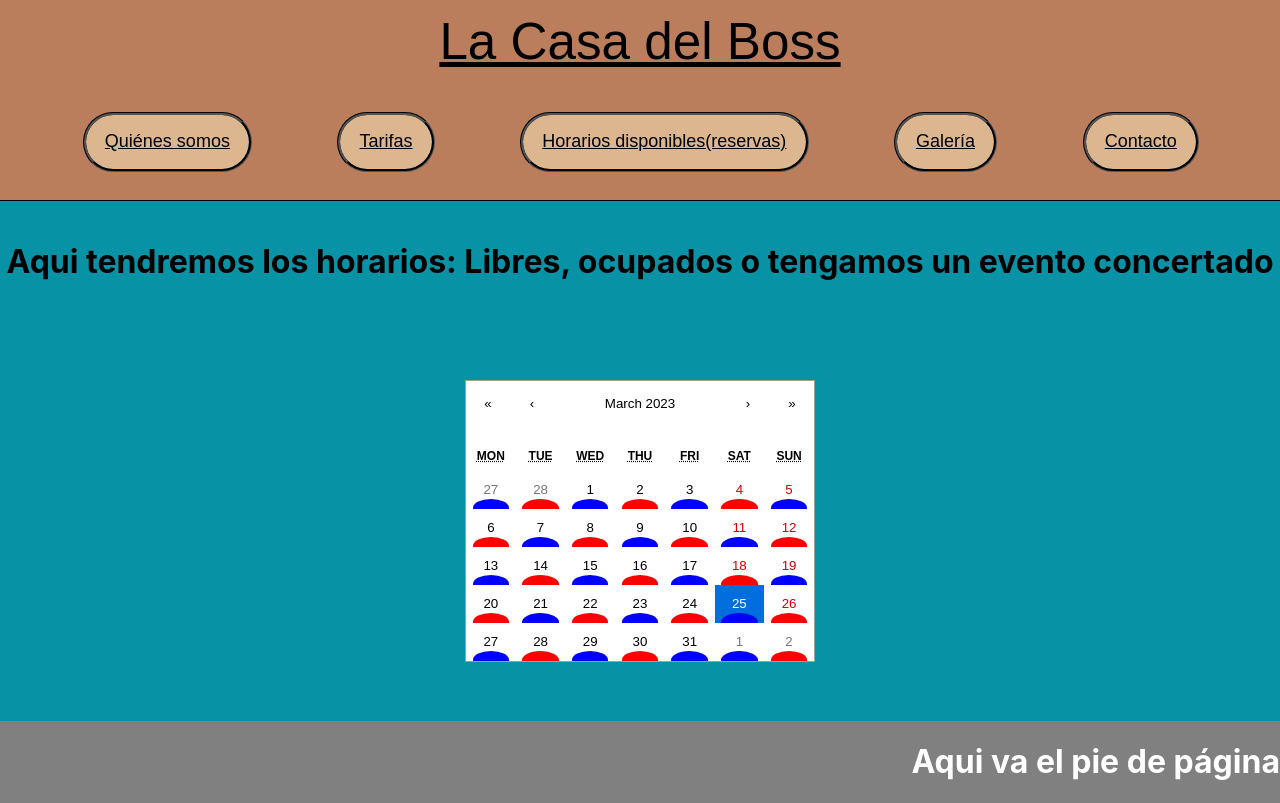
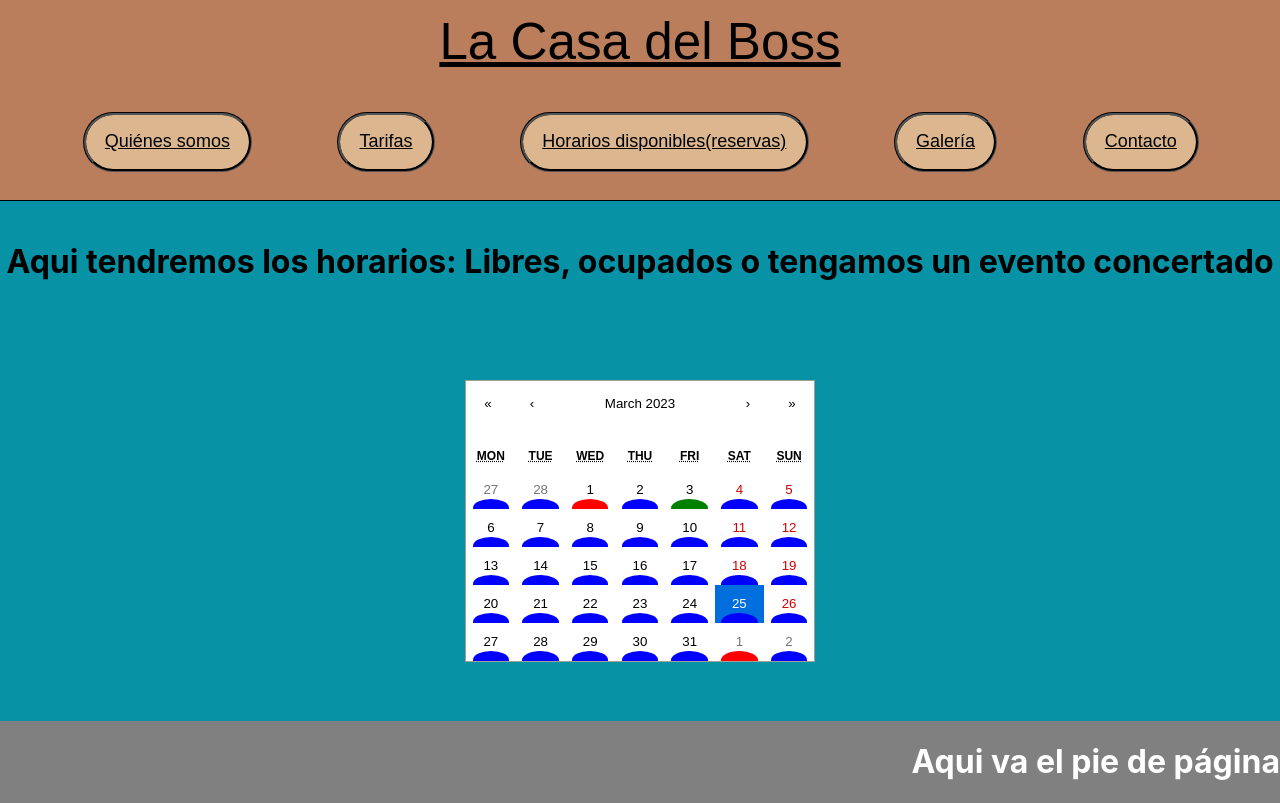
Before and after one commit to LuisRamirezdeVerger/ProjectDestiny, a React (Create React App) app: page /horarios in a window 1280 px wide. Built offline with nearby package versions, Linux system fonts and the light colour scheme; a web font is replaced by a local one.

Commit message:
Calendario personalizado

```diff
--- a/src/components/Horarios.js
+++ b/src/components/Horarios.js
@@ -10,7 +10,7 @@ const Horarios = () => {
     const getDayColor = (date) => {
         //Función para cmabiar el color del día
         const day = date.getDate();
-        return day % 2 === 0 ? 'red' : 'blue';
+        return day === 1 ? 'red' : day === 3 ? 'green': 'blue';
     };
 
     return(
```
